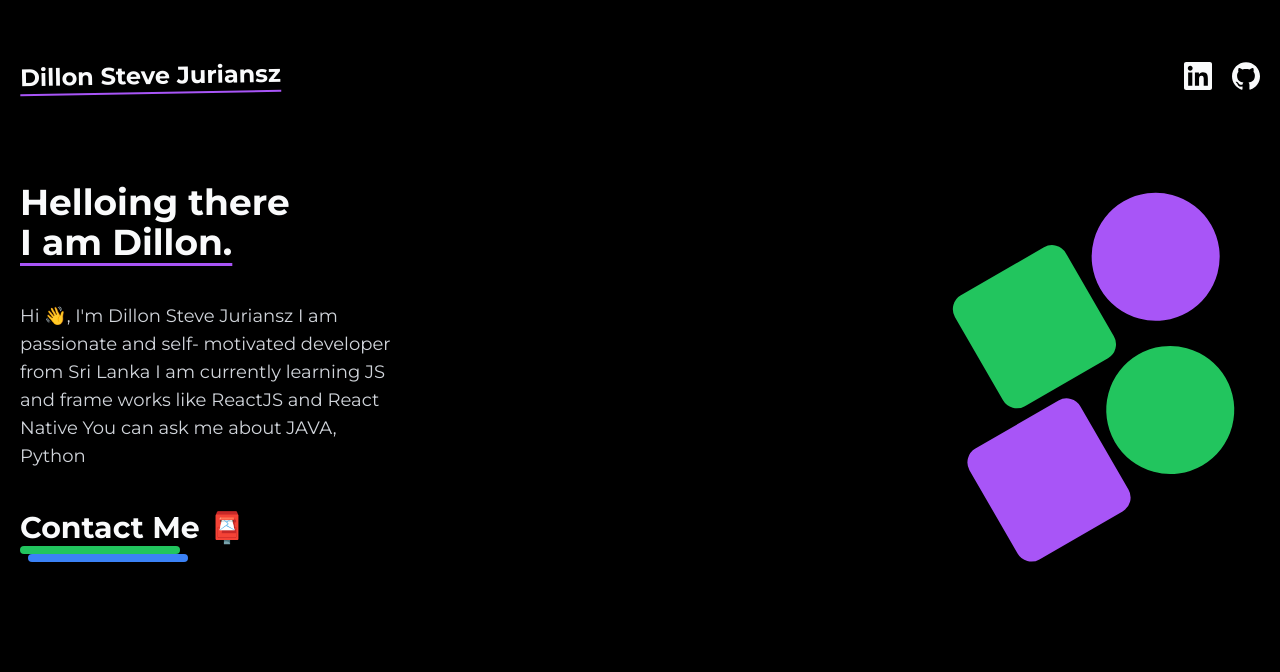
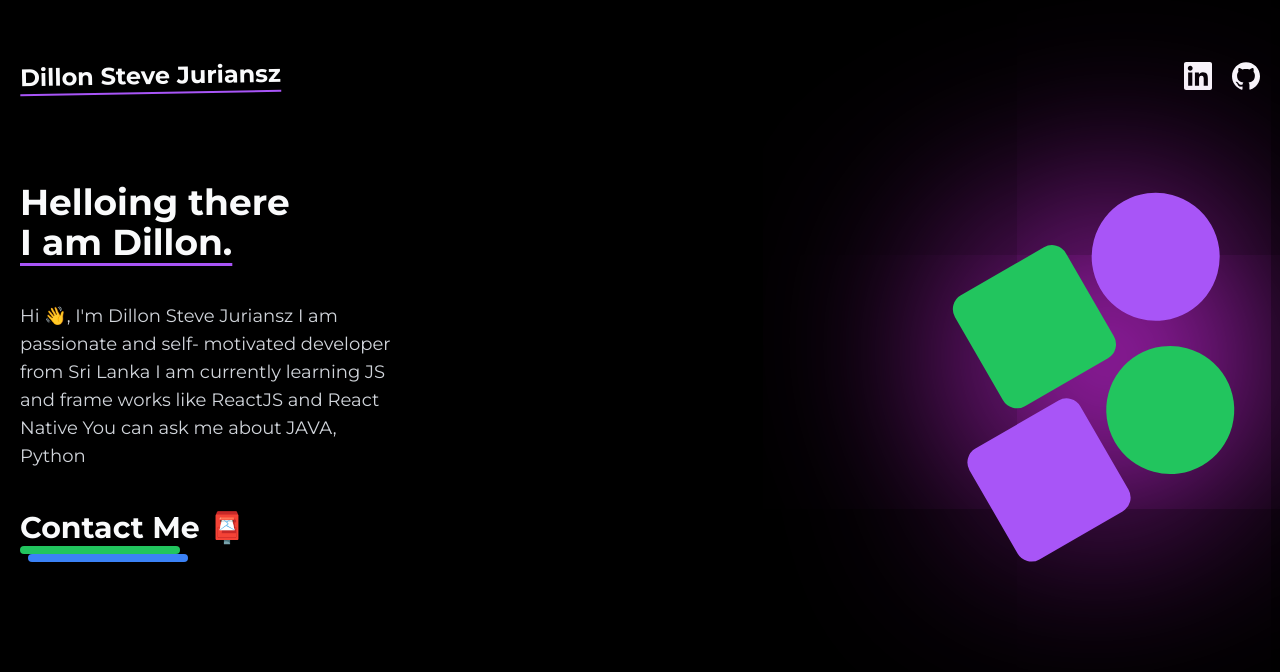
Before and after one commit to dillon-sj/dillon-sj, a Next.js app in the folder portfolio/: page / in a window 1280 px wide. Shown: the top 672 px of the page. Built offline with nearby package versions, Linux system fonts and the light colour scheme.

Commit message:
Update landing page design

```diff
--- a/portfolio/app/(home)/components/LandingSection.tsx
+++ b/portfolio/app/(home)/components/LandingSection.tsx
@@ -31,15 +31,16 @@ export default function LandingSection() {
         </Link>
       </div>
       <div>
-        <div className="w-72 h-72 space-y-3 -rotate-[30deg] ">
+        <div className="w-72 h-72 space-y-3 -rotate-[30deg] relative ">
           <div className="flex gap-3 translate-x-8 ">
             <div className="w-32 h-32 rounded-2xl bg-green-500"></div>
             <div className="w-32 h-32 rounded-full bg-purple-500"></div>
           </div>
           <div className="flex gap-3 -translate-x-8 ">
             <div className="w-32 h-32 rounded-2xl bg-purple-500"></div>
-            <div className="w-32 h-32 rounded-full bg-green-500"></div>
+            <div className="w-32 h-32 rounded-full bg-green-500 "></div>
           </div>
+          <div className="glow absolute top-[40%] right-1/2 -z-10 "></div>
         </div>
       </div>
     </div>
--- a/portfolio/app/(home)/page.tsx
+++ b/portfolio/app/(home)/page.tsx
@@ -4,8 +4,8 @@ import LandingSection from "./components/LandingSection";
 
 export default function page() {
   return (
-    <div className="min-h-screen bg-black">
-      <div className="max-w-7xl mx-auto p-5 overflow-hidden">
+    <div className="min-h-screen bg-black overflow-hidden ">
+      <div className="max-w-7xl mx-auto p-5  ">
         <Navbar />
         <LandingSection />
       </div>
--- a/portfolio/app/globals.css
+++ b/portfolio/app/globals.css
@@ -74,3 +74,10 @@
     @apply bg-background text-foreground;
   }
 }
+
+.glow {
+  width: 0px;
+  height: 0px;
+  border-radius: 50%;
+  box-shadow: 0 0 200px 130px #c026d3;
+}
--- a/portfolio/package.json
+++ b/portfolio/package.json
@@ -11,6 +11,7 @@
   "dependencies": {
     "class-variance-authority": "^0.7.0",
     "clsx": "^2.1.1",
+    "framer-motion": "^11.2.11",
     "lucide-react": "^0.395.0",
     "next": "14.2.4",
     "next-themes": "^0.3.0",
@@ -27,7 +28,7 @@
     "eslint": "^8",
     "eslint-config-next": "14.2.4",
     "postcss": "^8",
-    "tailwindcss": "^3.4.1",
+    "tailwindcss": "^3.4.4",
     "typescript": "^5"
   }
 }
```
Also changed, not shown: 1 other file (tests, documents, lock files or other folders). Lines whose indentation alone changed are shown as unchanged.
